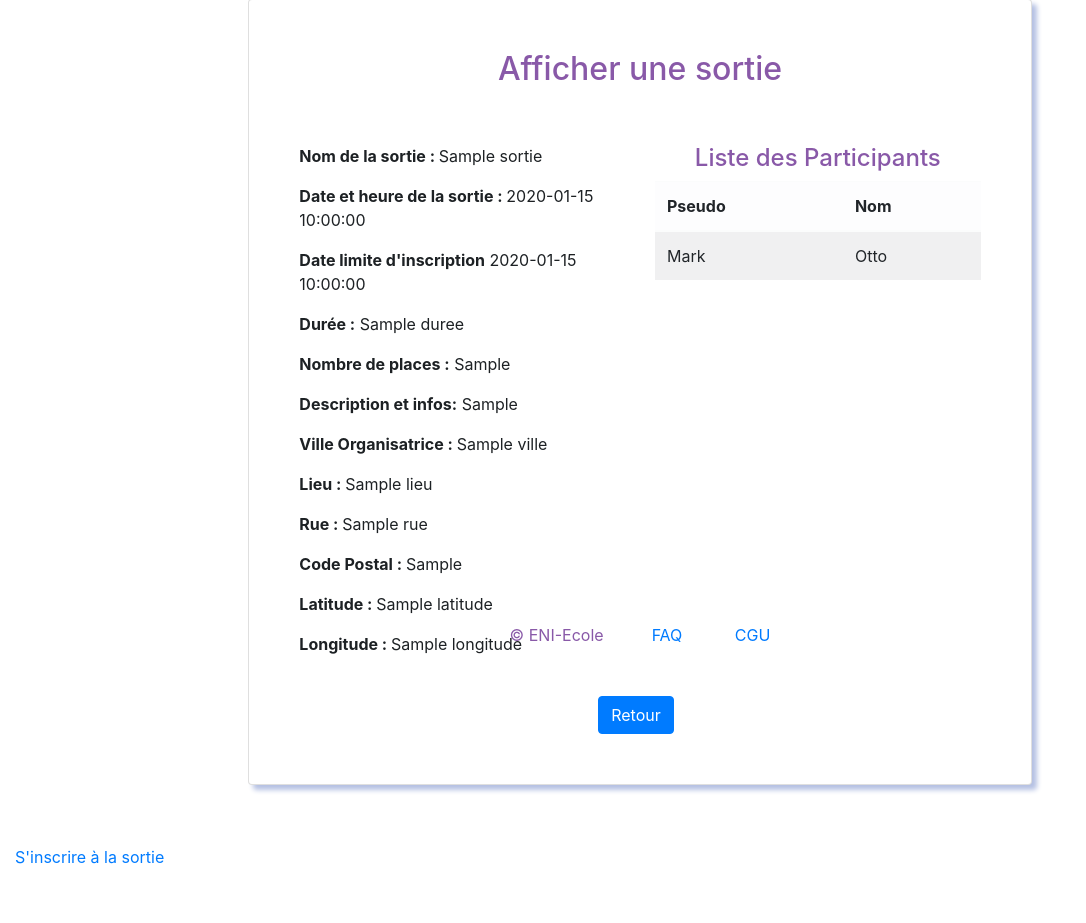
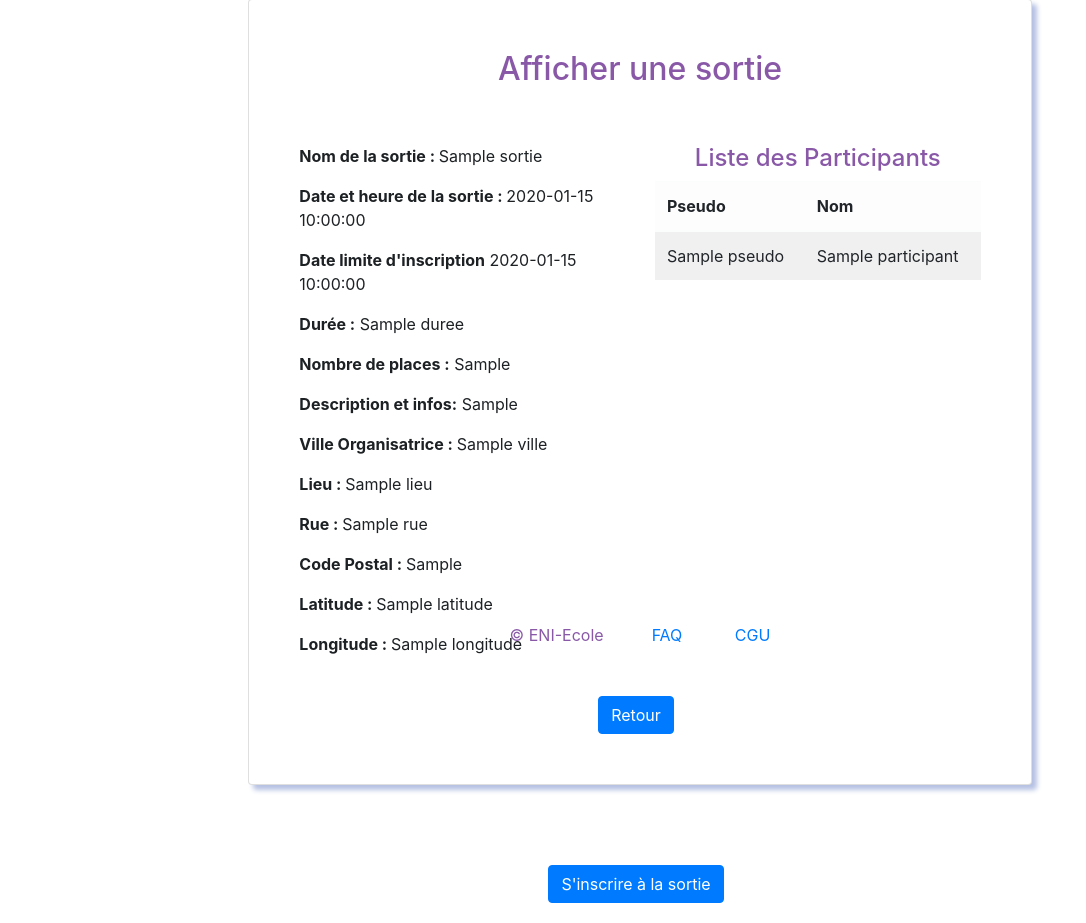
Before and after one commit to Laurent85220/sortir.com, a Symfony app: template templates/sortie/show.html.twig in a window 1280 px wide. Shown: the part 137-1060 px from the top of the page, without its empty margins (0-1086 px from the left). Before the commit the page ends 1001 px from the top, so only its background shows below. Run offline with Twig, Linux system fonts and the light colour scheme; the template is opened without the code that fills it: most values are stand-ins (such as "Sample title", 1, 10 or a date in 2020); some libraries are stand-ins or nearby versions.

Commit message:
Show a jour

```diff
--- a/templates/sortie/show.html.twig
+++ b/templates/sortie/show.html.twig
@@ -24,27 +24,33 @@
                             <p class="card-text"><b>Latitude : </b>{{ sortie.lieu.latitude }}</p>
                             <p class="card-text"><b>Longitude : </b>{{ sortie.lieu.longitude }}</p>
                         </div>
+
                             <div class="col-md-6 mt-5">
                                 <h4 class="text-center">Liste des Participants</h4>
                                 <table class="table table-striped table-light">
+
                                     <thead>
                                     <tr>
                                         <th scope="col">Pseudo</th>
                                         <th scope="col">Nom</th>
                                     </tr>
                                     </thead>
+                                    {% for participant in participants %}
                                     <tbody>
+
                                     <tr>
-                                        <td>Mark</td>
-                                        <td>Otto</td>
+                                        <td>{{ participant.Pseudo }}</td>
+                                        <td>{{ participant.nom }}</td>
                                     </tr>
                                     </tbody>
+                                    {% endfor %}
                                 </table>
                             </div>
                     </div>
+
                 </div>
                     <div class="card-body d-flex justify-content-center ">
-                        <a href="{{ path('sortie_index') }}" class="btn btn-primary d-flex justify-content-center mr-2">Retour</a>
+                        <a href="{{ path('home') }}" class="btn btn-primary d-flex justify-content-center mr-2">Retour</a>
                     </div>
 
             </div>
@@ -52,7 +58,10 @@
     </div>
 
 
-
-<a href="{{ path('ajout_sortie', {'id': sortie.id}) }}">S'inscrire à la sortie</a>
-
+<div class="card-body d-flex justify-content-center ">
+<a href="{{ path('ajout_sortie', {'id': sortie.id}) }}" class="btn btn-primary d-flex justify-content-center mr-2">S'inscrire à la sortie</a>
+    {% if app.user.mesSorties.contains(sortie) %}
+    <a href="{{ path('ajout_sortie', {'id': sortie.id}) }}" class="btn btn-primary d-flex justify-content-center mr-2">Se desinscrire</a>
+{% endif %}
+</div>
 {% endblock %}
```
Also changed, not shown: src/Controller/SortieController.php (+7 -4 lines), src/Repository/SortieRepository.php (+10 -0 lines), src/Repository/UtilisateurRepository.php (+27 -0 lines).
